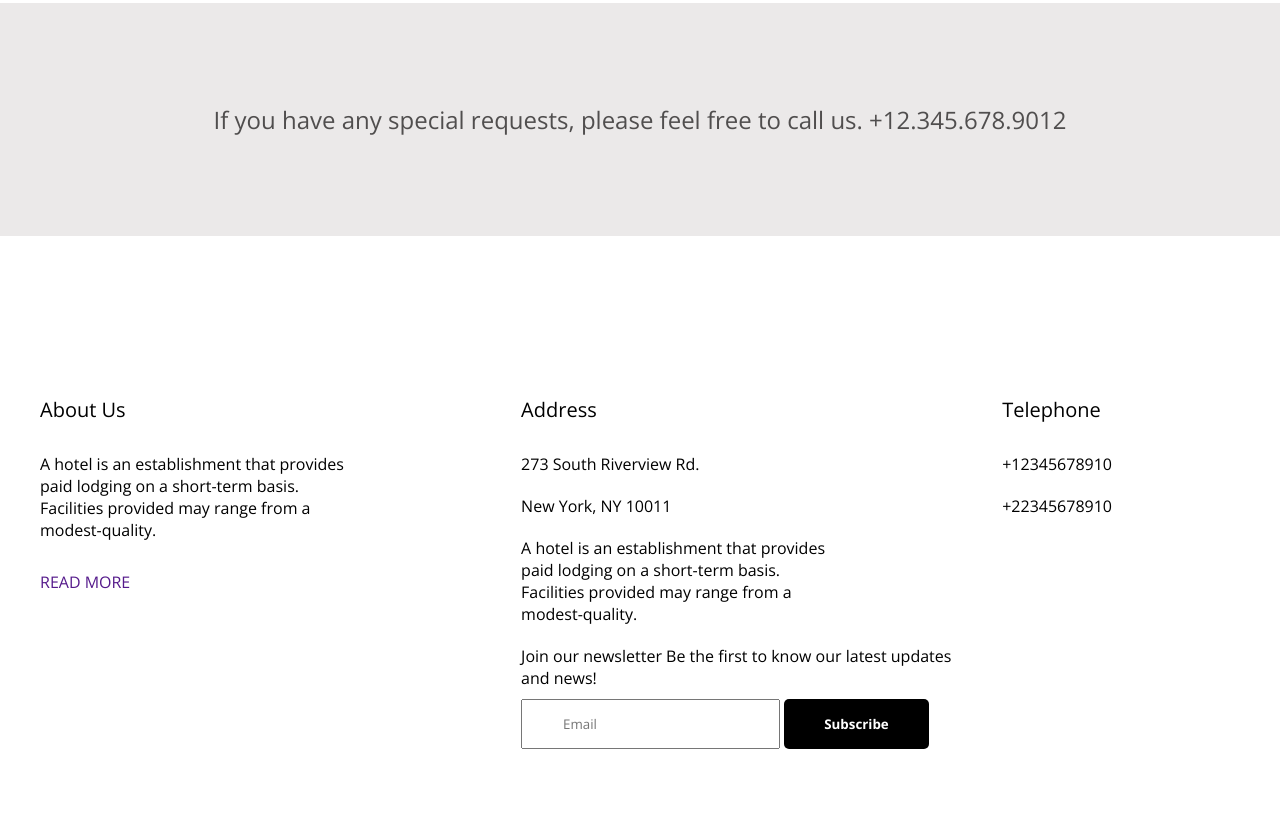
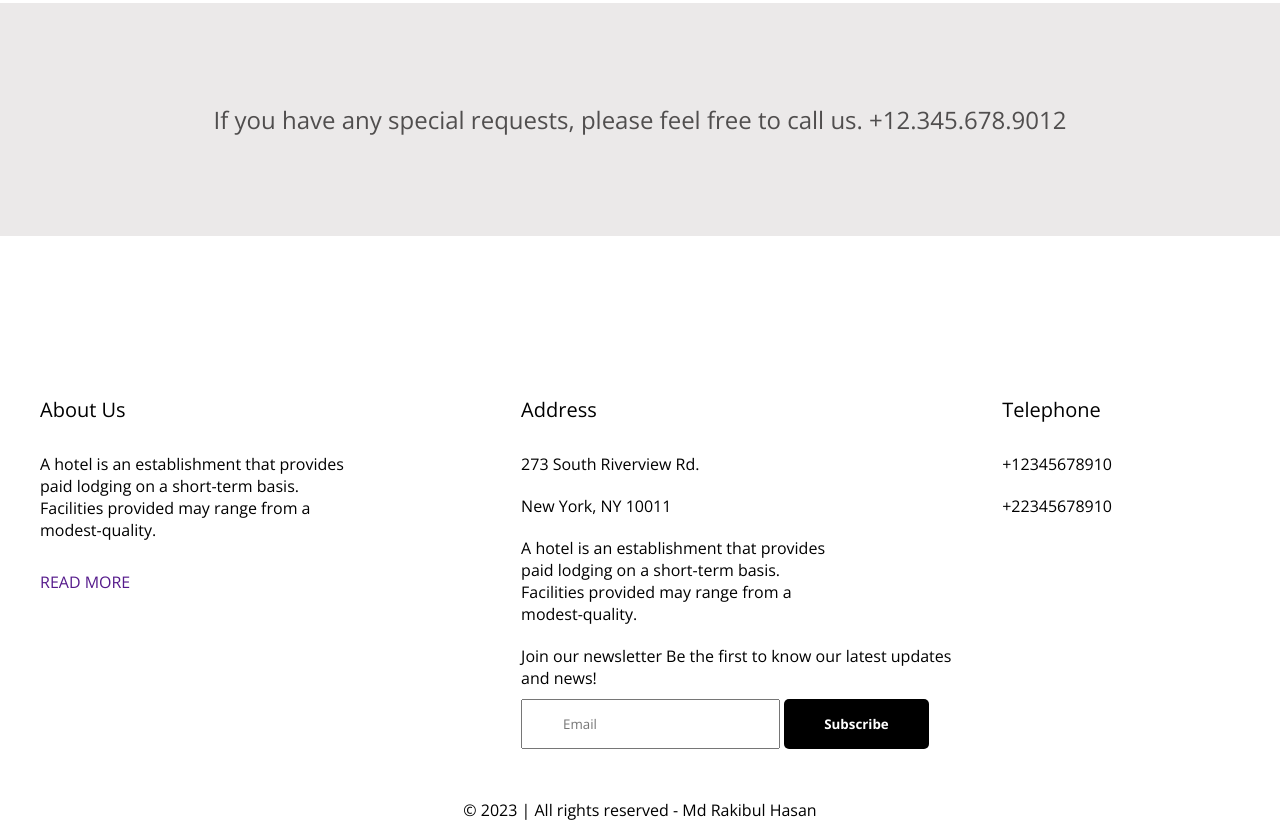
Before and after one commit to rakibulhasan-swe/practice-projects, a plain HTML site: page luxury-hotel/index.html in a window 1280 px wide. Shown: the part 3881-4712 px from the top of the page. Before the commit the page ends 4670 px from the top, so only its background shows below. Drawn offline with nearby package versions, Linux system fonts and the light colour scheme.

Commit message:
copyright added

```diff
--- a/luxury-hotel/css/style.css
+++ b/luxury-hotel/css/style.css
@@ -195,3 +195,9 @@ input[type="email"]{
     display: block;
     margin-top: 20px;
 }
+.copy{
+    color: black;
+    text-align: center;
+    font-weight: 300;
+    padding: 10px 0;
+}
--- a/luxury-hotel/index.html
+++ b/luxury-hotel/index.html
@@ -149,6 +149,7 @@
                 <p>+22345678910</p>
             </div>
         </div>
+        <p class="copy">&copy; 2023 | All rights reserved - Md Rakibul Hasan</p>
     </footer>
 
 
```
